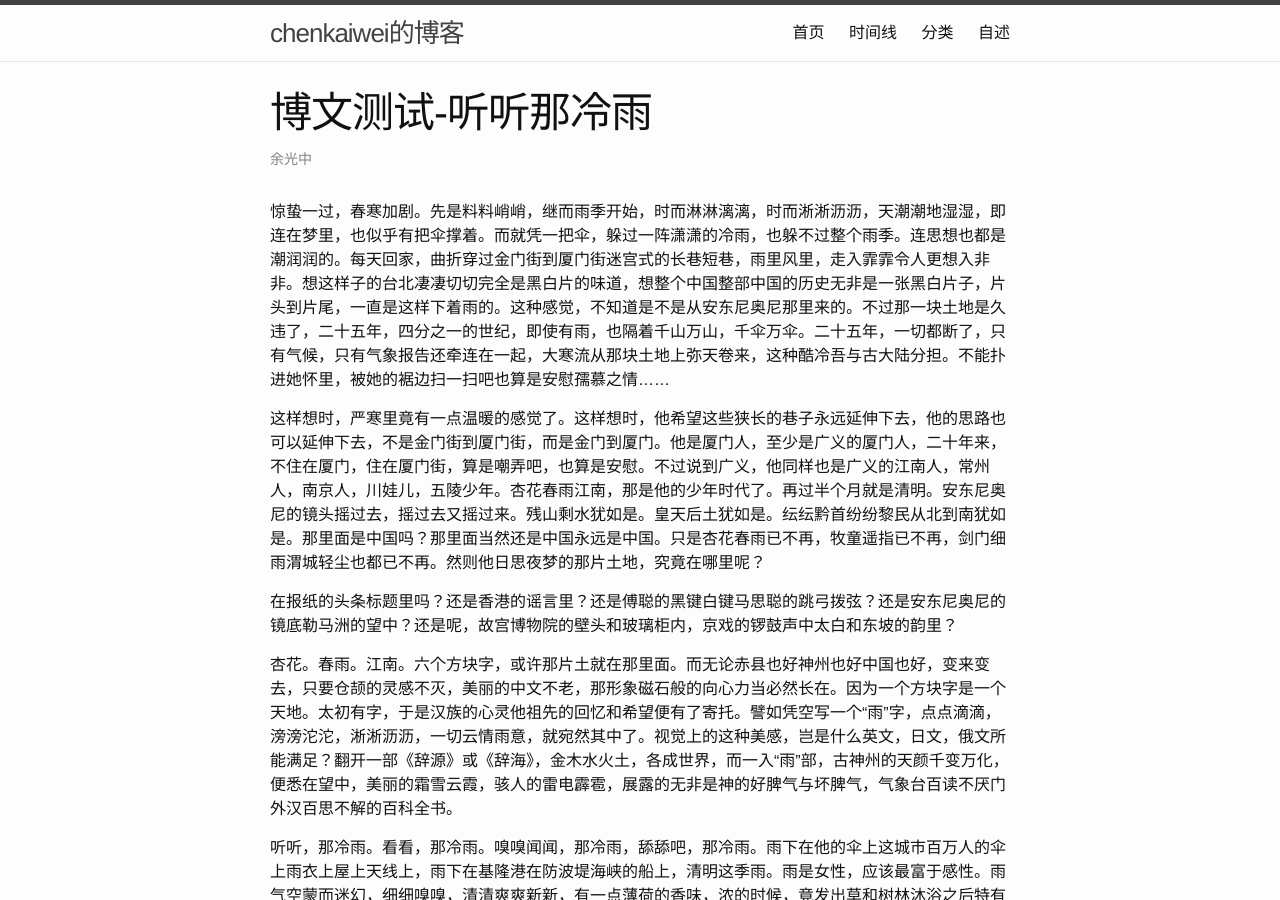
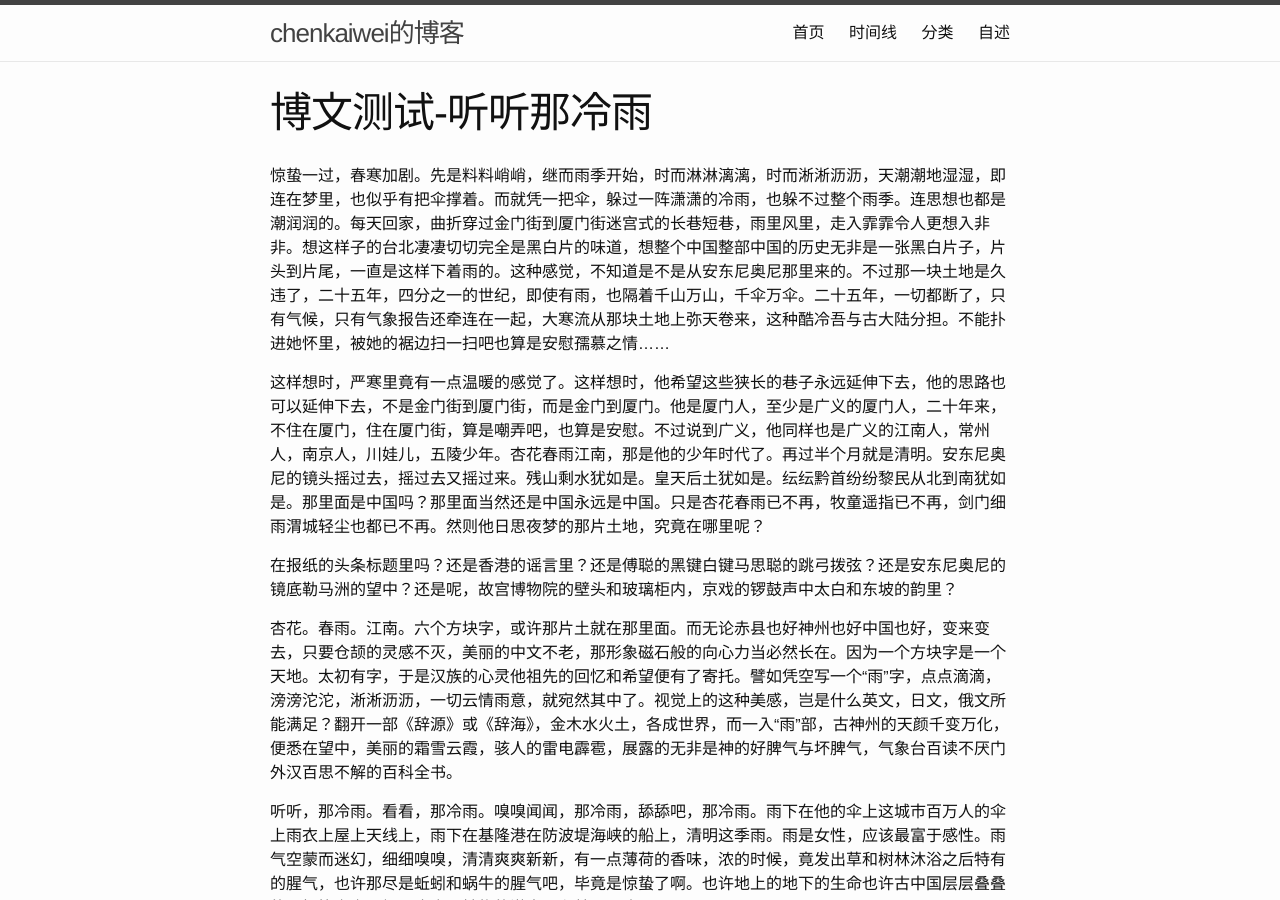
Before and after one commit to chenkaiwei/chenkaiwei.github.com, a Jekyll site: the page built from _posts/2015-10-13-博文测试-听听那冷雨.markdown, in a window 1280 px wide and 900 px high. Built offline with Jekyll 4.4.1, drawn with Linux system fonts in a browser that asks for light colours.

Commit message:
post日期格式

```diff
--- a/_layouts/post.html
+++ b/_layouts/post.html
@@ -5,12 +5,15 @@
 
   <header class="post-header">
     <h1 class="post-title">{{ page.title }}</h1>
-    <p class="post-meta"> {% if page.author %}{{ page.author }}{% endif %}{% if page.meta %} • {{ page.meta }}{% endif %}</p>
+    <p class="post-meta">  {% if page.meta %} • {{ page.meta }}{% endif %}</p>
   </header>
 
   <article class="post-content">
     {{ content }}
   </article>
+  {{if page.date}}
 <p class="post-end">{{ page.date | date: "%Y-%m-%d" }}</p>
+	{{end if}}
+	{% if page.author %}<p class="post-end">{{ page.author }}</p>{% endif %}
   </header>
 </div>
```
